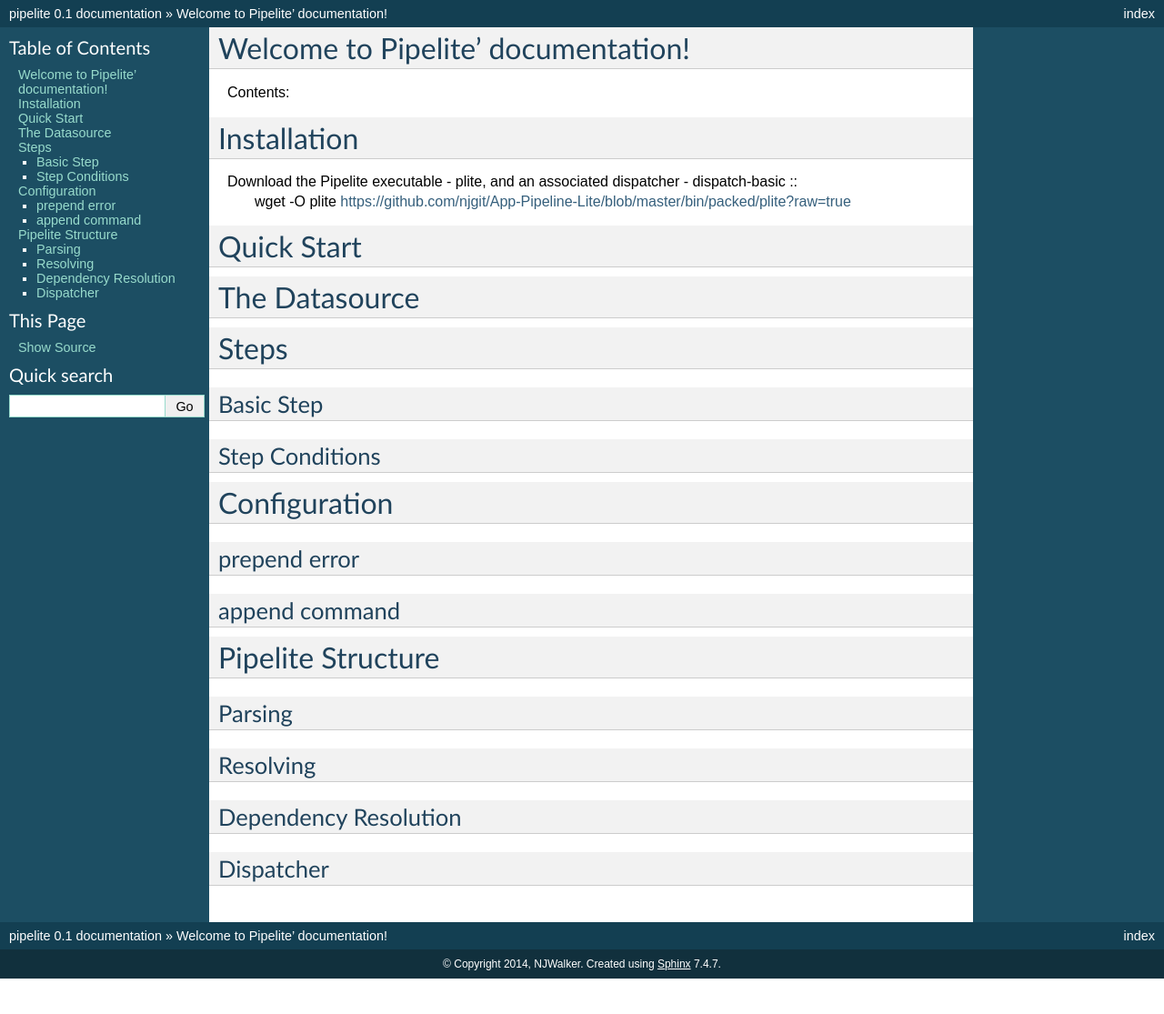
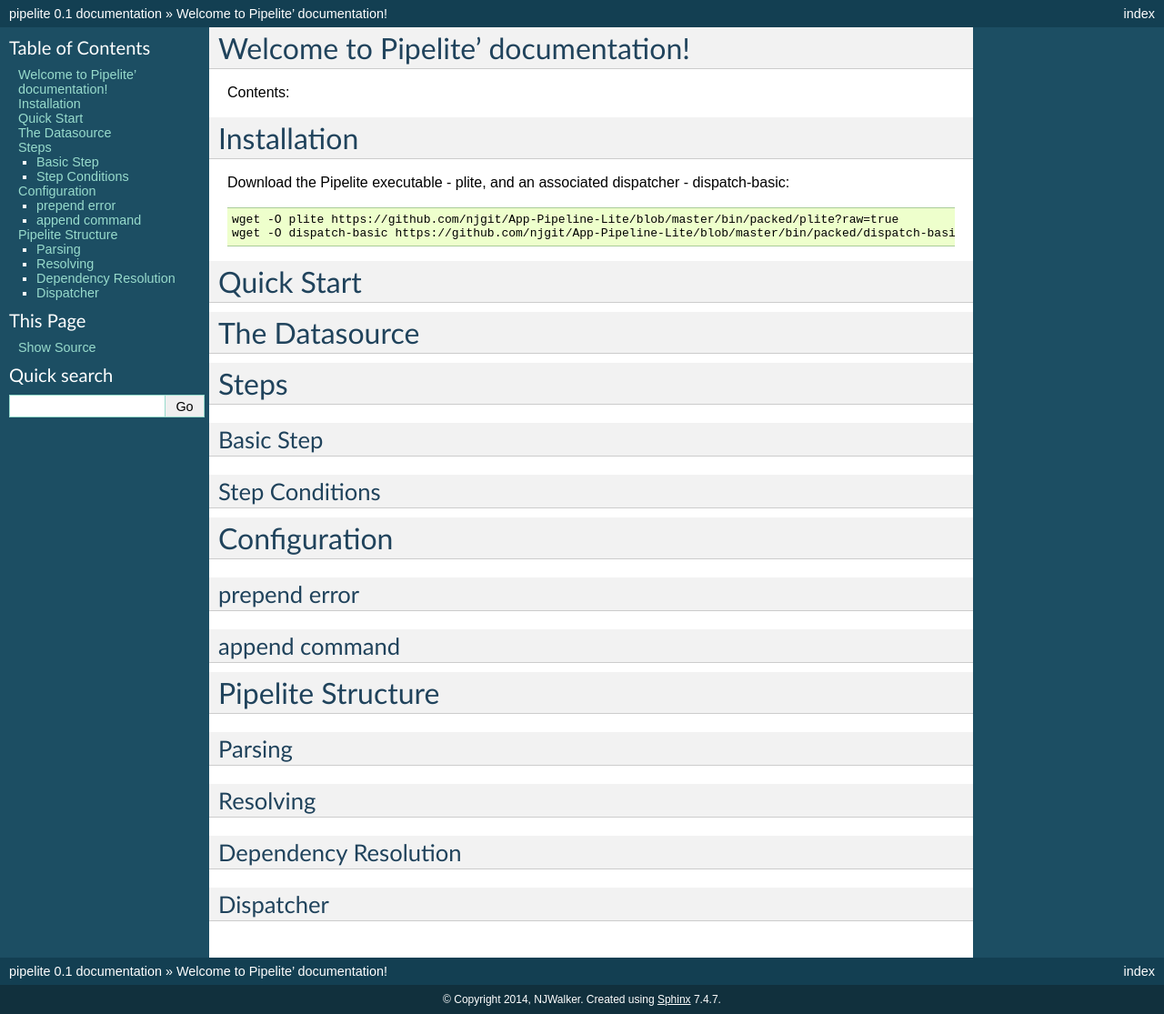
Before and after one commit to njgit/App-Pipeline-Lite, a Sphinx documentation site: the page built from docs/index.rst, in a window 1280 px wide. Shown: the whole page at 91% size. Built offline with Sphinx 7.4.7, drawn with Linux system fonts in a browser that asks for light colours; before the commit the page ends 1076 px from its top, so only the background shows below that.

Commit message:
doc test

```diff
--- a/docs/index.rst
+++ b/docs/index.rst
@@ -15,8 +15,10 @@
 Installation
 ============
 
-Download the Pipelite executable - plite, and an associated dispatcher - dispatch-basic ::
-    wget -O plite https://github.com/njgit/App-Pipeline-Lite/blob/master/bin/packed/plite?raw=true
+Download the Pipelite executable - plite, and an associated dispatcher - dispatch-basic::
+
+     wget -O plite https://github.com/njgit/App-Pipeline-Lite/blob/master/bin/packed/plite?raw=true
+     wget -O dispatch-basic https://github.com/njgit/App-Pipeline-Lite/blob/master/bin/packed/dispatch-basic?raw=true
 
 
 Quick Start
```
